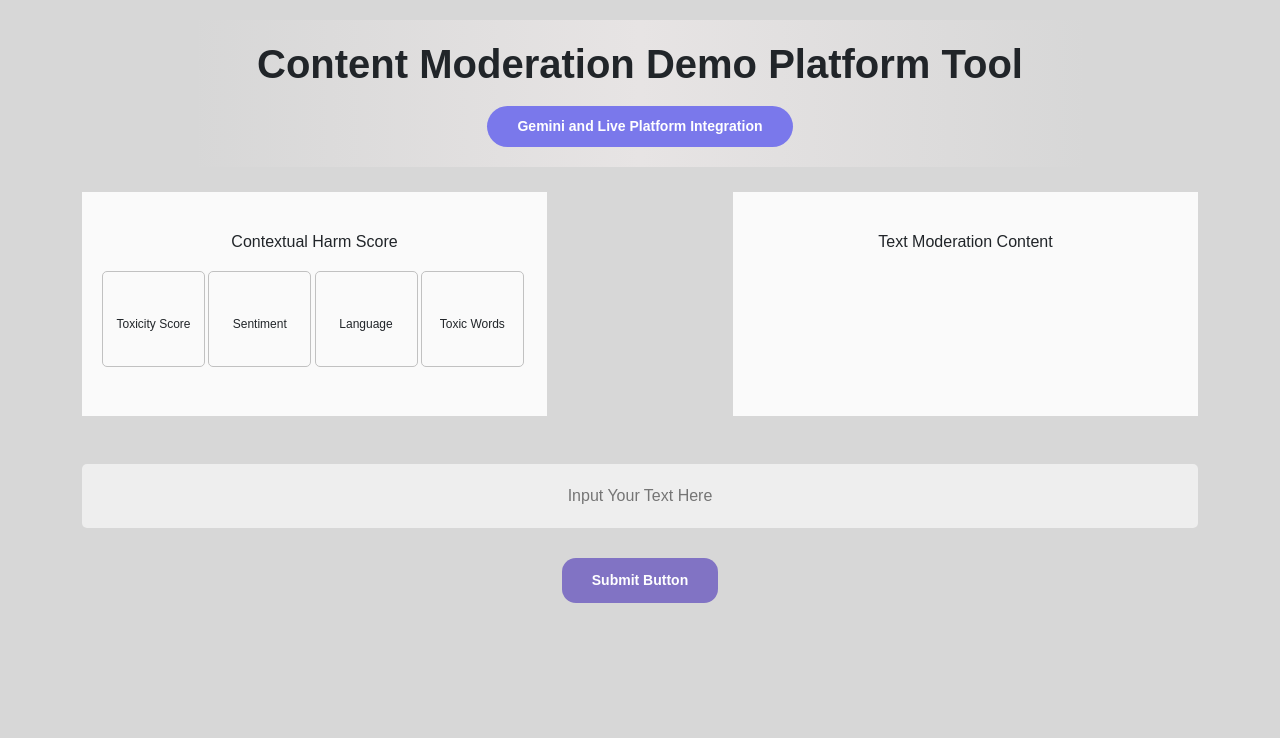
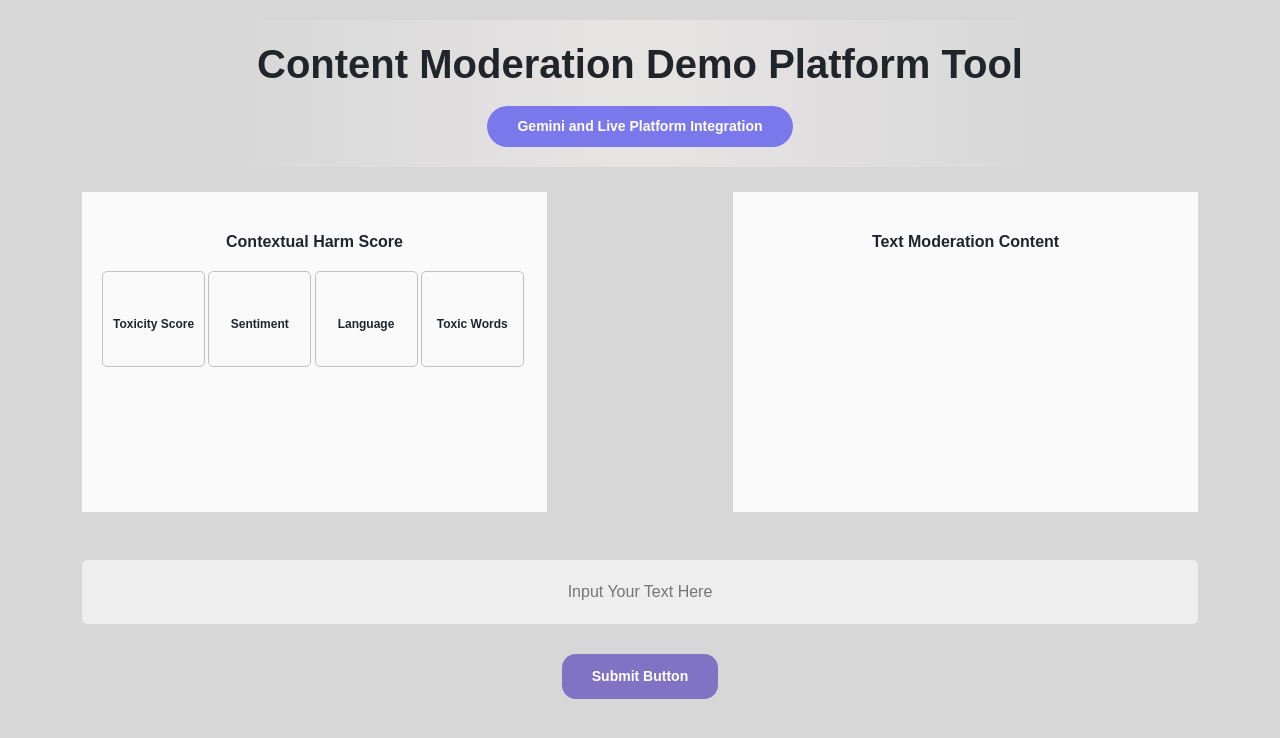
Before and after one commit to Arijit151993/genaiapp, a Flask app: page / in a window 1280 px wide. Shown: the top 738 px of the page. Run offline with Flask 3, Linux system fonts and the light colour scheme; some libraries are stand-ins or nearby versions.

Commit message:
Final Demo changes

```diff
--- a/app.py
+++ b/app.py
@@ -114,6 +114,11 @@ def submit():
     print(json_output["Language"])
     print(json_output["Toxic_Words"])
     print(json_output["Sentiment_Score"])
+    if (json_output["Sentiment_Score"]=="Extremely Negative"):
+       json_output["Sentiment_Score"] = "Negative"
+    else :
+      json_output["Sentiment_Score"] = json_output["Sentiment_Score"]
+
     data = {
         'user_input': (user_input),
         'toxicity_score': json_output["Toxicity"],
--- a/templates/index.html
+++ b/templates/index.html
@@ -68,7 +68,7 @@
     }
 
     .information .firstCol {
-    height: 28vh;
+    height: 40vh;
     }
 
     .information .firstCol {
@@ -192,6 +192,9 @@
     border: none;
     box-shadow: 0 0 10px rgba(0, 0, 0, 0.2);
   }
+    .clarification ul li {
+    text-align: left;
+    }
 </style>
 <body>
 
@@ -218,7 +221,7 @@
                         <div class="content">
                             <div class="firstCol">
                                 <div class="heading">
-                                    <h3>Contextual Harm Score</h3>
+                                    <h3><strong>Contextual Harm Score</strong></h3>
                                 </div>
                                 <div class="d-flex second counts">
                                     <div class="col-sm-3 col-lg-3 col-md-3 col-3">
@@ -227,7 +230,7 @@
                                                 <h4><div id="toxicity-score"><Strong></Strong></div></h4>
                                             </div>
                                             <div class="para">
-                                                <span>Toxicity Score</span>
+                                                <span><strong>Toxicity Score</strong></span>
                                             </div>
                                         </div>
                                     </div>
@@ -237,7 +240,7 @@
                                                 <h4><div id="sentiment-score"><Strong></Strong></div></h4>
                                             </div>
                                             <div class="para">
-                                                <span>Sentiment</span>
+                                                <span><Strong>Sentiment</Strong></span>
                                             </div>
                                         </div>
                                     </div>
@@ -247,7 +250,7 @@
                                                 <h4><div id="language"><Strong></Strong></div></h4>
                                             </div>
                                             <div class="para">
-                                                <span>Language</span>
+                                                <span><Strong>Language</Strong></span>
                                             </div>
                                         </div>
                                     </div>
@@ -264,7 +267,7 @@
                                                 </h4>
                                             </div>
                                             <div class="para">
-                                                <span>Toxic Words</span>
+                                                <span><strong>Toxic Words</strong></span>
                                             </div>
                                         </div>
                                     </div>
@@ -275,7 +278,7 @@
                     <div class="col-sm-12 col-md-5 col-lg-5 customMar">
                         <div class="content">
                             <div class="firstCol">
-                                <h6>Text Moderation Content</h6>
+                                <h6><strong>Text Moderation Content</strong></h6>
                                 <ol id="result-list"></ol>
                             </div>
                         </div>
@@ -331,14 +334,14 @@
                 if (data.user_input !== 'This is not a Toxic Content') {
                     data.user_input.forEach((item) => {
                     if (item !== '' && item !== null && item !== undefined) {
-                        document.getElementById('result-list').innerHTML += `<li>${item}</li>`;
+                        document.getElementById('result-list').innerHTML += `<li style="text-align: left;">${item}</li>`;
                     }
                     });
                     document.getElementById('toxic-words').innerHTML = data.toxic_words;
                 }
                 else
                 {
-                    document.getElementById('result-list').innerHTML += `<li><Strong>This is not a Toxic Content</Strong></li>`
+                    document.getElementById('result-list').innerHTML += `<li style="text-align: left;"><Strong>This is not a Toxic Content</Strong></li>`
                     document.getElementById('toxic-words').innerHTML = 'N/A';
                 }
 
```
